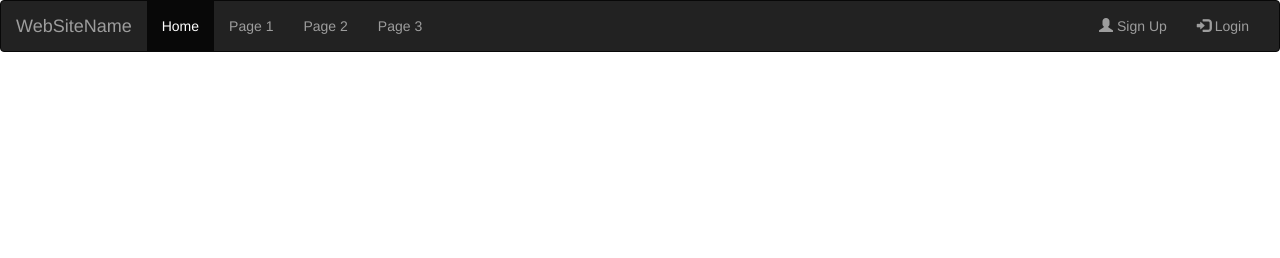
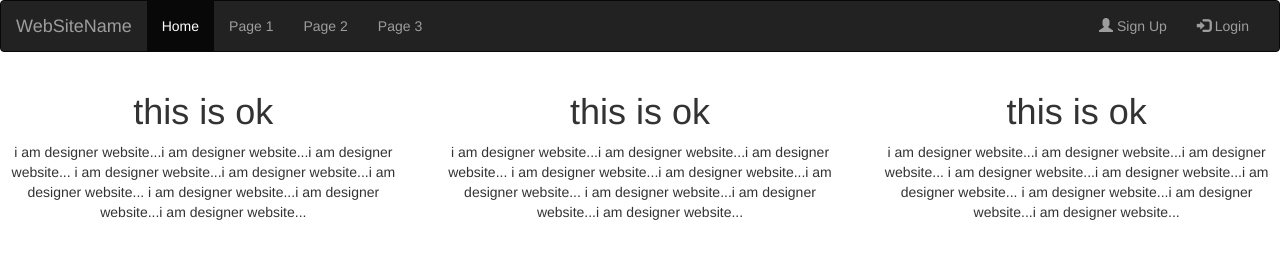
Before and after one commit to turajarmin/project, a plain HTML site: page index.html in a window 1280 px wide. Drawn offline with Linux system fonts and the light colour scheme.

Commit message:
=add news to website

```diff
--- a/index.html
+++ b/index.html
@@ -7,6 +7,7 @@
 </head>
 
 <body>
+
 <div class="menu">
  <nav class="navbar navbar-inverse">
   <div class="container-fluid">
@@ -33,7 +34,33 @@
   </div>
 </nav>
 </div>
+<div class="bg">
+	<div class="row">
+    	<div class="col-lg-4 text-center">
+        	<h1>this is ok</h1>
+            <p>i am designer website...i am designer website...i am designer website...
+            i am designer website...i am designer website...i am designer website...
+            i am designer website...i am designer website...i am designer website...
+            </p>
+        </div>
 
+    	<div class="col-lg-4 text-center">
+        	<h1>this is ok</h1>
+            <p>i am designer website...i am designer website...i am designer website...
+            i am designer website...i am designer website...i am designer website...
+            i am designer website...i am designer website...i am designer website...
+            </p>
+        </div>
+
+    	<div class="col-lg-4 text-center">
+        	<h1>this is ok</h1>
+            <p>i am designer website...i am designer website...i am designer website...
+            i am designer website...i am designer website...i am designer website...
+            i am designer website...i am designer website...i am designer website...
+            </p>
+        </div>
+    </div>
+</div>
 <script src="bootstrap/js/jquery-1.12.4.min.js"></script>
 <script src="bootstrap/js/bootstrap.min.js"></script>
 </body>
```
